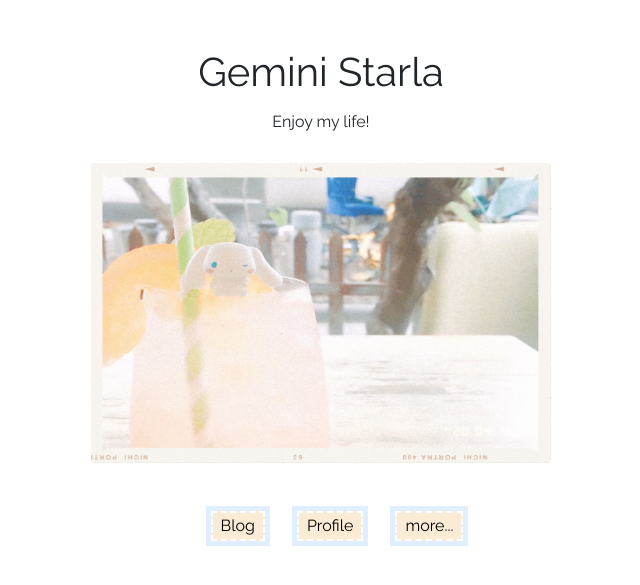
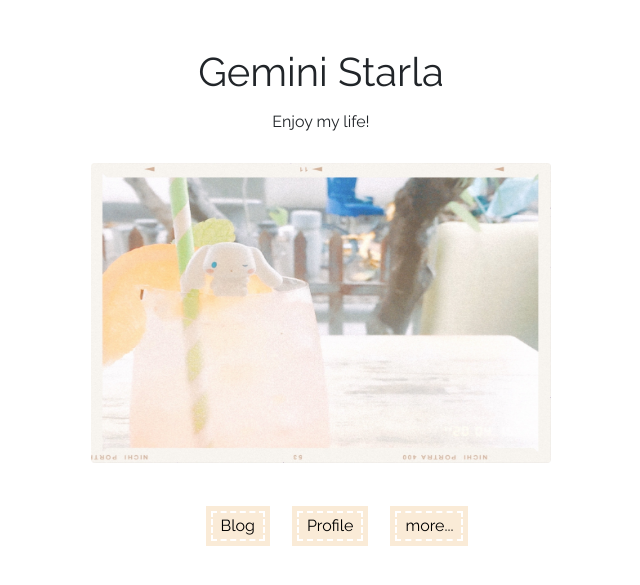
Before and after one commit to hoshinoa-0303/hoshinoa-0303.github.io, a Jekyll site: the page built from index.html, in a window 1280 px wide. Shown: the top 585 px of the page, without its empty margins (319-959 px from the left). Built offline with Jekyll 4.4.1, drawn with Linux system fonts in a browser that asks for light colours.

Commit message:
Update homepage.html

```diff
--- a/_layouts/homepage.html
+++ b/_layouts/homepage.html
@@ -19,7 +19,7 @@
 }
     h6 {
   background: #FAEBD7;
-  box-shadow: 0px 0px 0px 5px #dfefff;
+  box-shadow: 0px 0px 0px 5px #FAEBD7;
   border: dashed 2px white;
   padding: 0.2em 0.5em;
   color: black;
```
